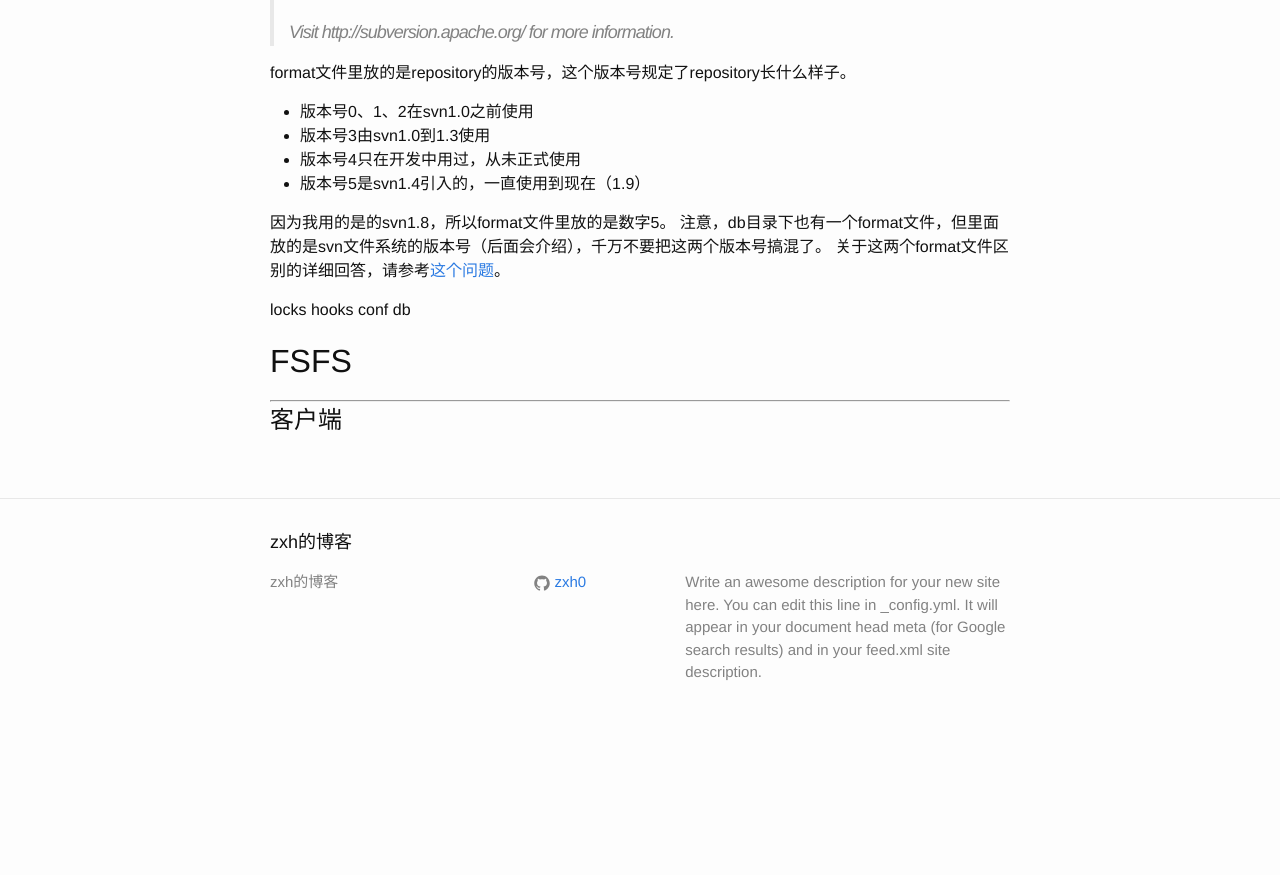
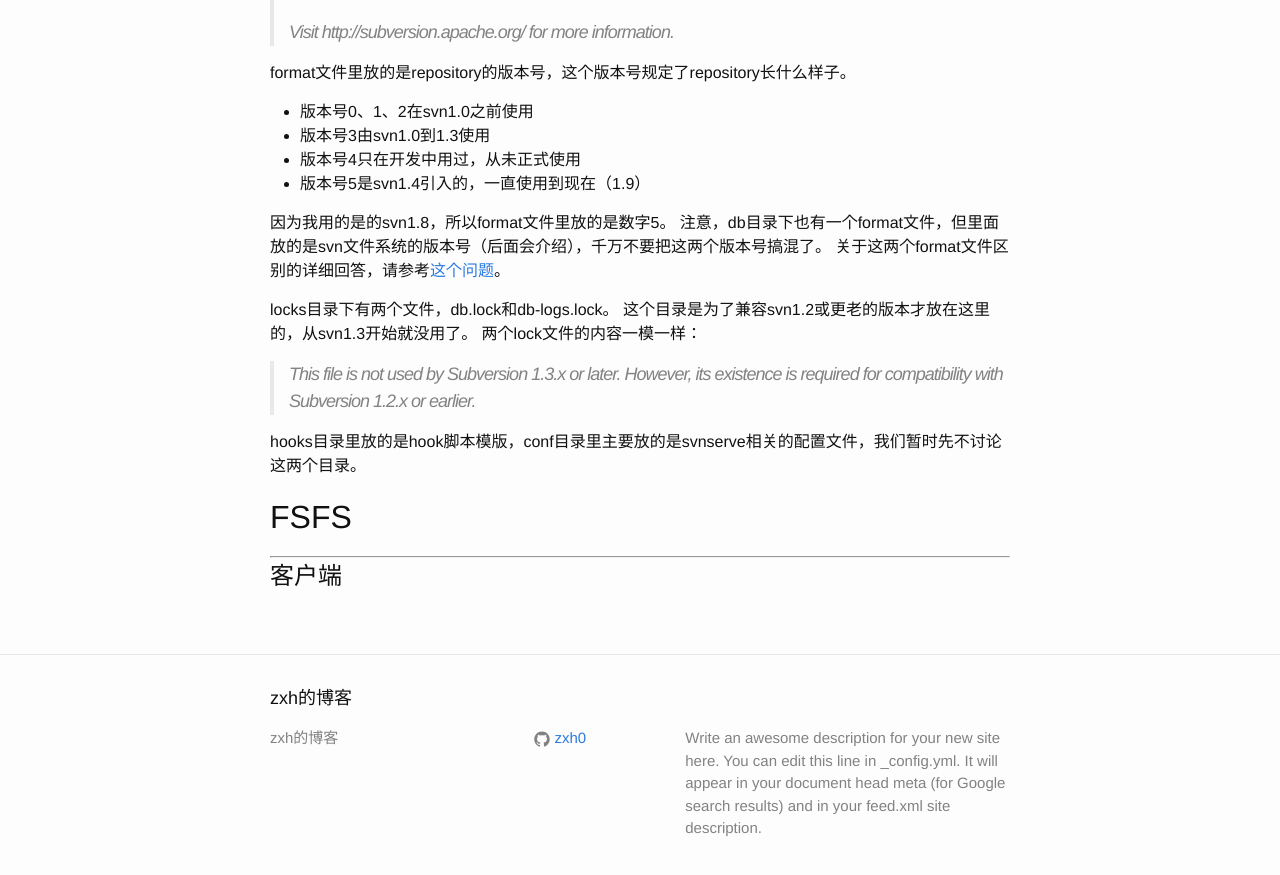
Before and after one commit to 777404/myblog, a Jekyll site: the page built from blog/_posts/2015-11-12-how-svn-works.md, in a window 1280 px wide and 900 px high, scrolled down 1362 px. Shown: the top 875 px of the window. Built offline with Jekyll 4.4.1, drawn with Linux system fonts in a browser that asks for light colours; Markdown is read by kramdown in place of the engine named in the settings; before the commit the page ends 2106 px from its top, so only the background shows below that; some of the changed text lies outside the part shown.

Commit message:
locks and hook folder

````diff
--- a/blog/_posts/2015-11-12-how-svn-works.md
+++ b/blog/_posts/2015-11-12-how-svn-works.md
@@ -11,7 +11,7 @@ date:   2015-11-12
 * 客户端篇
 
 ```
-注意：这篇文章介绍的并不是svn的用法，而是svn的内部工作原理。
+提示：这篇文章并不是要介绍svn的用法，而是想探讨一下svn的内部工作原理。
 我的测试环境是：
 * Mac OS X 10.11
 * Subversion 1.8.13
@@ -21,7 +21,7 @@ date:   2015-11-12
 # 服务器
 
 {% include_relative how-svn-works/server/01-repo-structure.md %}
-{% include_relative how-svn-works/server/02-fsfs.md %}
+{% include_relative how-svn-works/server/02-fsfs-structure.md %}
 
 ***
 # 客户端
--- a/blog/_posts/how-svn-works/server/01-repo-structure.md
+++ b/blog/_posts/how-svn-works/server/01-repo-structure.md
@@ -50,7 +50,11 @@ format文件里放的是repository的版本号，这个版本号规定了reposit
 注意，db目录下也有一个format文件，但里面放的是svn文件系统的版本号（后面会介绍），千万不要把这两个版本号搞混了。
 关于这两个format文件区别的详细回答，请参考[这个问题](http://serverfault.com/questions/277441/difference-between-the-format-and-db-format-files-in-a-subversion-repository)。
 
-locks
-hooks
-conf
-db
+locks目录下有两个文件，db.lock和db-logs.lock。
+这个目录是为了兼容svn1.2或更老的版本才放在这里的，从svn1.3开始就没用了。
+两个lock文件的内容一模一样：
+> This file is not used by Subversion 1.3.x or later.
+> However, its existence is required for compatibility with
+> Subversion 1.2.x or earlier.
+
+hooks目录里放的是hook脚本模版，conf目录里主要放的是svnserve相关的配置文件，我们暂时先不讨论这两个目录。
````
Also changed, not shown: blog/_posts/how-svn-works/server/02-fsfs-structure.md (renamed from blog/_posts/how-svn-works/server/02-fsfs.md).
